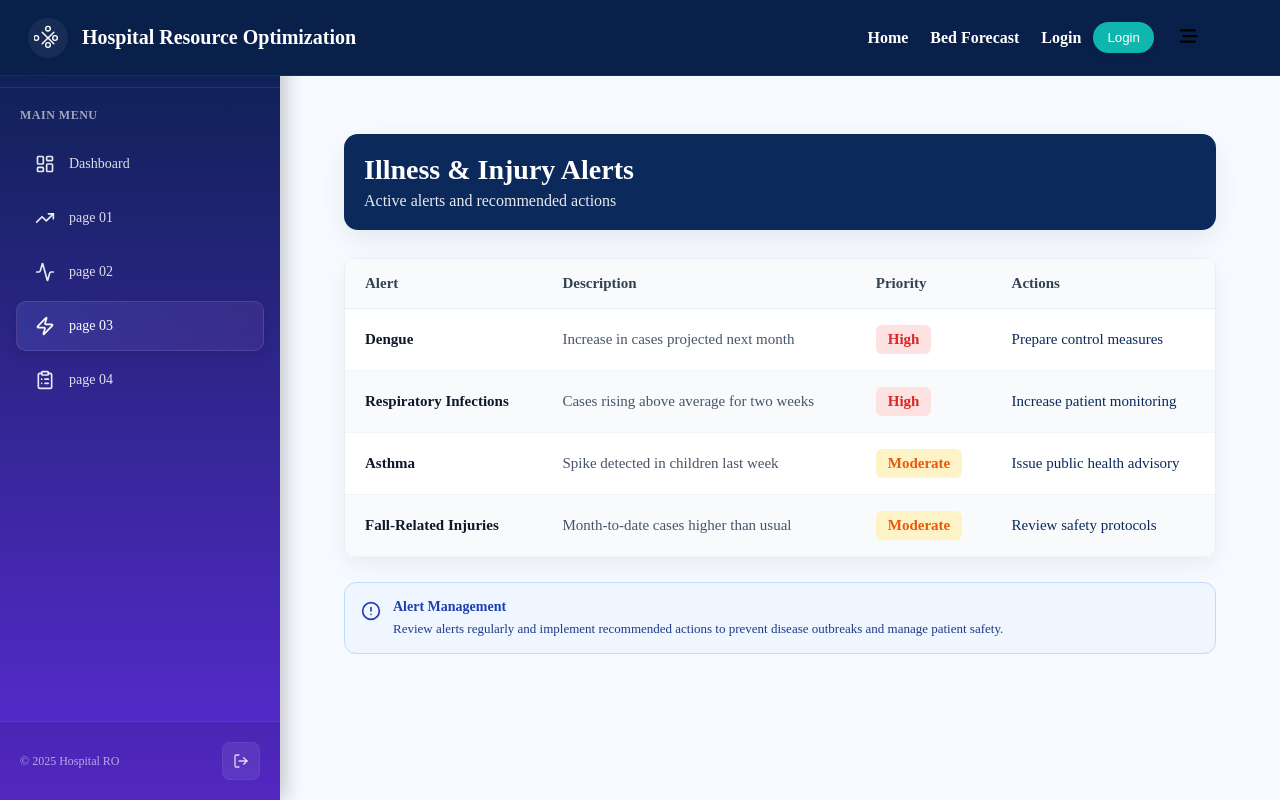
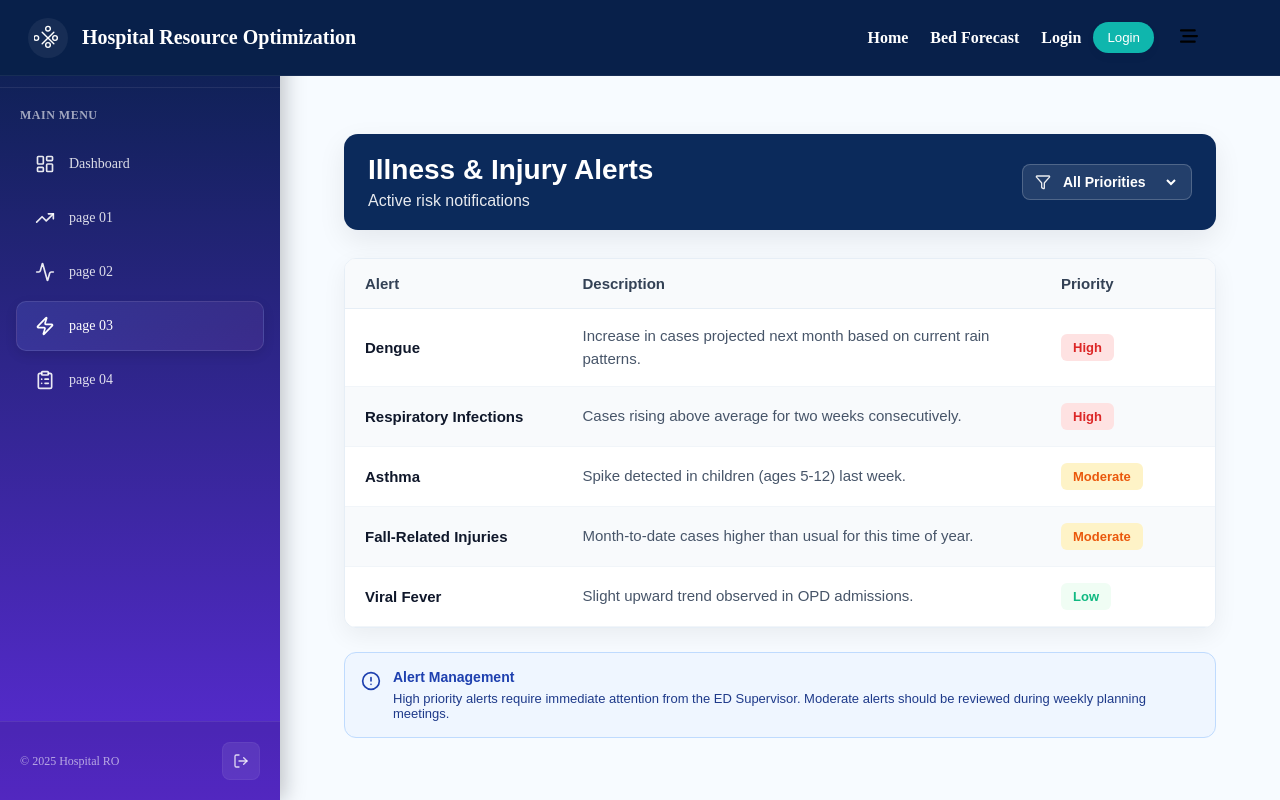
Before and after one commit to Methsan18/Hospital-Resource-Optimization-and-Demand-Forecasting-System, a React (Create React App) app in the folder frontend/: page /illness-alerts in a window 1280 px wide. Shown: the top 800 px of the page. Built offline with nearby package versions, Linux system fonts and the light colour scheme.

Commit message:
Update IllnessAlerts.jsx

```diff
--- a/frontend/src/components/Ilness_Injury_forcasting/IllnessAlerts.jsx
+++ b/frontend/src/components/Ilness_Injury_forcasting/IllnessAlerts.jsx
@@ -1,35 +1,45 @@
-import React from 'react';
+import React, { useState } from 'react';
 import Layout from '../Bed_demand_focasting/Layout';
-import { AlertCircle } from 'lucide-react';
+import { AlertCircle, Filter } from 'lucide-react';
 
 const IllnessAlerts = () => {
+  const [priorityFilter, setPriorityFilter] = useState('All');
+
+  // Centralized Data
   const alertsData = [
     {
       alert: 'Dengue',
-      description: 'Increase in cases projected next month',
-      priority: 'High',
-      actions: 'Prepare control measures'
+      description: 'Increase in cases projected next month based on current rain patterns.',
+      priority: 'High'
     },
     {
       alert: 'Respiratory Infections',
-      description: 'Cases rising above average for two weeks',
-      priority: 'High',
-      actions: 'Increase patient monitoring'
+      description: 'Cases rising above average for two weeks consecutively.',
+      priority: 'High'
     },
     {
       alert: 'Asthma',
-      description: 'Spike detected in children last week',
-      priority: 'Moderate',
-      actions: 'Issue public health advisory'
+      description: 'Spike detected in children (ages 5-12) last week.',
+      priority: 'Moderate'
     },
     {
       alert: 'Fall-Related Injuries',
-      description: 'Month-to-date cases higher than usual',
-      priority: 'Moderate',
-      actions: 'Review safety protocols'
+      description: 'Month-to-date cases higher than usual for this time of year.',
+      priority: 'Moderate'
     },
+    {
+      alert: 'Viral Fever',
+      description: 'Slight upward trend observed in OPD admissions.',
+      priority: 'Low'
+    }
   ];
 
+  // Filter Logic
+  const filteredData = priorityFilter === 'All'
+    ? alertsData
+    : alertsData.filter(item => item.priority === priorityFilter);
+
+  // Helper for Styling Chips
   const getPriorityColor = (priority) => {
     if (priority === 'High') return '#dc2626';
     if (priority === 'Moderate') return '#ea580c';
@@ -44,19 +54,57 @@ const IllnessAlerts = () => {
 
   return (
     <Layout activePage="Alerts">
-      <div style={{ padding: 28, maxWidth: 1100, margin: '24px auto', color: '#0f172a' }}>
+      <div style={{ padding: 28, maxWidth: 1100, margin: '24px auto', color: '#0f172a', fontFamily: 'sans-serif' }}>
 
-        {/* Header */}
+        {/* Header with Filter */}
         <div style={{
           background: '#0b2a5b',
           color: '#fff',
-          padding: 20,
+          padding: '20px 24px',
           borderRadius: 14,
           marginBottom: 28,
-          boxShadow: '0 10px 28px rgba(2,6,23,0.08)'
+          boxShadow: '0 10px 28px rgba(2,6,23,0.08)',
+          display: 'flex',
+          justifyContent: 'space-between',
+          alignItems: 'center',
+          flexWrap: 'wrap',
+          gap: 16
         }}>
+          <div>
             <h1 style={{ fontSize: 28, fontWeight: 800, margin: 0 }}>Illness & Injury Alerts</h1>
-          <p style={{ margin: 0, marginTop: 6, opacity: 0.9 }}>Active alerts and recommended actions</p>
+            <p style={{ margin: 0, marginTop: 6, opacity: 0.9 }}>Active risk notifications</p>
+          </div>
+
+          {/* Priority Filter */}
+          <div style={{
+            display: 'flex',
+            alignItems: 'center',
+            background: 'rgba(255,255,255,0.1)',
+            padding: '8px 12px',
+            borderRadius: 8,
+            border: '1px solid rgba(255,255,255,0.2)'
+          }}>
+            <Filter size={16} color="#fff" style={{ marginRight: 8, opacity: 0.9 }} />
+            <select
+              value={priorityFilter}
+              onChange={(e) => setPriorityFilter(e.target.value)}
+              style={{
+                background: 'transparent',
+                border: 'none',
+                color: '#fff',
+                fontSize: 14,
+                fontWeight: 600,
+                outline: 'none',
+                cursor: 'pointer',
+                minWidth: 120
+              }}
+            >
+              <option value="All" style={{ color: '#000' }}>All Priorities</option>
+              <option value="High" style={{ color: '#000' }}>High Only</option>
+              <option value="Moderate" style={{ color: '#000' }}>Moderate Only</option>
+              <option value="Low" style={{ color: '#000' }}>Low Only</option>
+            </select>
+          </div>
         </div>
 
         {/* Alerts Table */}
@@ -75,7 +123,8 @@ const IllnessAlerts = () => {
                   textAlign: 'left',
                   fontSize: 15,
                   fontWeight: 700,
-                  color: '#334155'
+                  color: '#334155',
+                  width: '25%'
                 }}>
                   Alert
                 </th>
@@ -84,7 +133,8 @@ const IllnessAlerts = () => {
                   textAlign: 'left',
                   fontSize: 15,
                   fontWeight: 700,
-                  color: '#334155'
+                  color: '#334155',
+                  width: '55%'
                 }}>
                   Description
                 </th>
@@ -93,27 +143,20 @@ const IllnessAlerts = () => {
                   textAlign: 'left',
                   fontSize: 15,
                   fontWeight: 700,
-                  color: '#334155'
+                  color: '#334155',
+                  width: '20%'
                 }}>
                   Priority
-                </th>
-                <th style={{
-                  padding: '16px 20px',
-                  textAlign: 'left',
-                  fontSize: 15,
-                  fontWeight: 700,
-                  color: '#334155'
-                }}>
-                  Actions
                 </th>
               </tr>
             </thead>
             <tbody>
-              {alertsData.map((row, idx) => (
+              {filteredData.length > 0 ? (
+                filteredData.map((row, idx) => (
                   <tr
                     key={idx}
                     style={{
-                    borderBottom: idx < alertsData.length - 1 ? '1px solid #e6eef6' : 'none',
+                      borderBottom: idx < filteredData.length - 1 ? '1px solid #e6eef6' : 'none',
                       background: idx % 2 === 0 ? '#fff' : '#f8fafc'
                     }}
                   >
@@ -129,7 +172,7 @@ const IllnessAlerts = () => {
                       padding: '16px 20px',
                       fontSize: 15,
                       color: '#475569',
-                    maxWidth: 300
+                      lineHeight: 1.5
                     }}>
                       {row.description}
                     </td>
@@ -144,21 +187,21 @@ const IllnessAlerts = () => {
                         borderRadius: 6,
                         background: getPriorityBgColor(row.priority),
                         color: getPriorityColor(row.priority),
-                      fontWeight: 700
+                        fontWeight: 700,
+                        fontSize: 13
                       }}>
                         {row.priority}
                       </span>
                     </td>
-                  <td style={{
-                    padding: '16px 20px',
-                    fontSize: 15,
-                    color: '#0b2a5b',
-                    fontWeight: 500
-                  }}>
-                    {row.actions}
+                  </tr>
+                ))
+              ) : (
+                <tr>
+                  <td colSpan="3" style={{ padding: 40, textAlign: 'center', color: '#64748b' }}>
+                    No alerts found for this priority level.
                   </td>
                 </tr>
-              ))}
+              )}
             </tbody>
           </table>
         </div>
@@ -177,7 +220,7 @@ const IllnessAlerts = () => {
           <div>
             <p style={{ margin: 0, fontSize: 14, fontWeight: 600, color: '#1e40af' }}>Alert Management</p>
             <p style={{ margin: '6px 0 0 0', fontSize: 13, color: '#1e3a8a' }}>
-              Review alerts regularly and implement recommended actions to prevent disease outbreaks and manage patient safety.
+              High priority alerts require immediate attention from the ED Supervisor. Moderate alerts should be reviewed during weekly planning meetings.
             </p>
           </div>
         </div>
```
Lines whose indentation alone changed are shown as unchanged.
